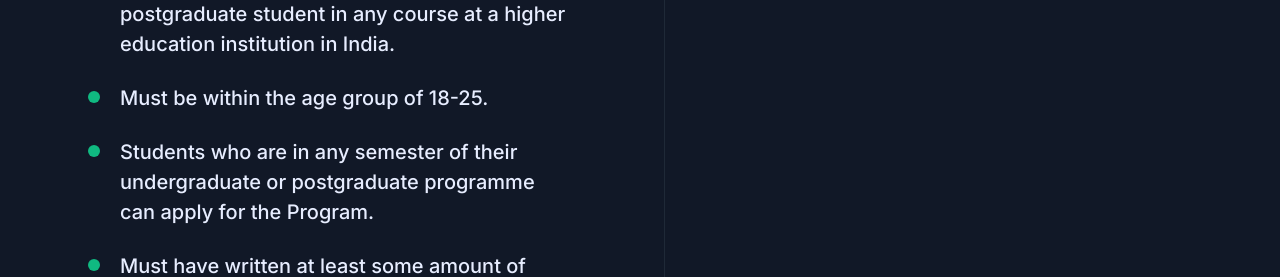
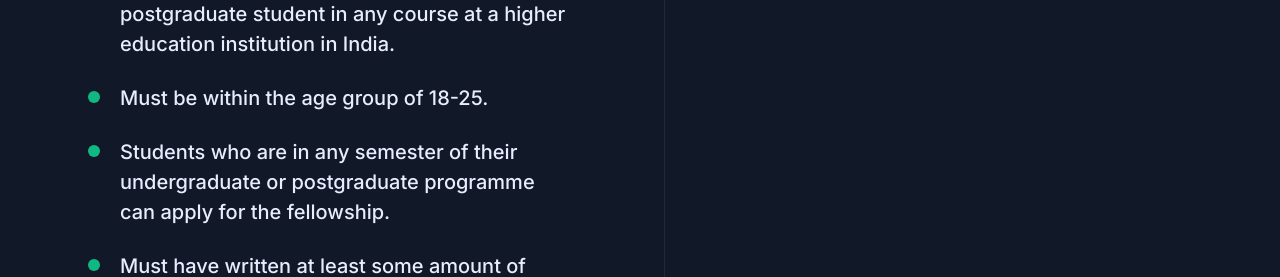
Before and after one commit to pupilfirst/gccc, a Next.js app: page / in a window 1280 px wide. Shown: the part 6280-6557 px from the top of the page. Built offline with nearby package versions, Linux system fonts and the light colour scheme.

Commit message:
Replaced program with fellowship in prerequisites

```diff
--- a/pages/index.js
+++ b/pages/index.js
@@ -506,7 +506,7 @@ export default function Home() {
                         </li>
                         <li className="relative before:absolute before:w-3 before:h-3 before:bg-green-500 before:rounded-full before:left-0 before:top-2 pl-8">
                           Students who are in any semester of their
-                          undergraduate or postgraduate programme can apply for the Program.
+                          undergraduate or postgraduate programme can apply for the fellowship.
                         </li>
                         <li className="relative before:absolute before:w-3 before:h-3 before:bg-green-500 before:rounded-full before:left-0 before:top-2 pl-8">
                           Must have written at least some amount of code
```
